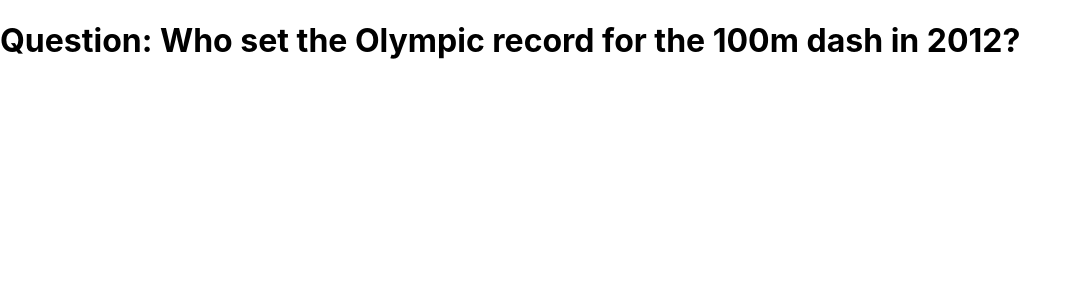
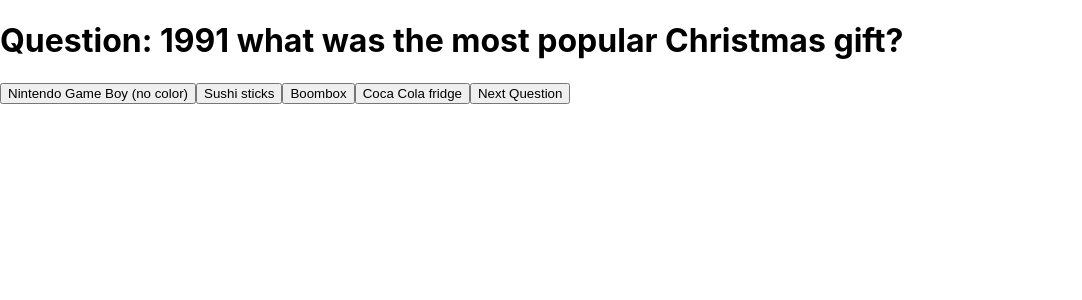
Before and after one commit to Technigo/project-redux-quiz-old, a React (Create React App) app: page / in a window 1280 px wide. Shown: the top 300 px of the page, without its empty margins (0-1082 px from the left). Built offline with nearby package versions, Linux system fonts and the light colour scheme.

Commit message:
render all options, go to next question implemented and summary when quizOver is true

```diff
--- a/src/App.js
+++ b/src/App.js
@@ -1,20 +1,22 @@
-import React from 'react'
-import { Provider } from 'react-redux'
-import { combineReducers, configureStore } from '@reduxjs/toolkit'
-import { quiz } from 'reducers/quiz'
+import React from 'react';
+import { Provider } from 'react-redux';
+import { combineReducers, configureStore } from '@reduxjs/toolkit';
+import { quiz } from 'reducers/quiz';
 
-import { CurrentQuestion } from 'components/CurrentQuestion'
+import { CurrentQuestion } from './components/CurrentQuestion';
+import { Summary } from './components/Summary';
 
 const reducer = combineReducers({
   quiz: quiz.reducer
-})
+});
 
-const store = configureStore({ reducer })
+const store = configureStore({ reducer });
 
 export const App = () => {
   return (
     <Provider store={store}>
       <CurrentQuestion />
+      <Summary />
     </Provider>
-  )
-}
+  );
+};
--- a/src/components/CurrentQuestion.js
+++ b/src/components/CurrentQuestion.js
@@ -1,16 +1,40 @@
-import React from 'react'
-import { useSelector } from 'react-redux'
+import React from 'react';
+import { useSelector, useDispatch } from 'react-redux';
+import { quiz } from 'reducers/quiz';
 
 export const CurrentQuestion = () => {
-  const question = useSelector((state) => state.quiz.questions[state.quiz.currentQuestionIndex])
+  const dispatch = useDispatch();
+  const question = useSelector(
+    (state) => state.quiz.questions[state.quiz.currentQuestionIndex]
+  );
+  const quizOver = useSelector((state) => state.quiz.quizOver);
+
+  // const questions = useSelector((state) => state.quiz.questions);
+  // const answers = useSelector((state) => state.quiz.answers);
 
   if (!question) {
-    return <h1>Oh no! I could not find the current question!</h1>
+    return <h1>Oh no! I could not find the current question!</h1>;
   }
 
   return (
-    <div>
-      <h1>Question: {question.questionText}</h1>
-    </div>
-  )
-}
+    <>
+      {!quizOver && (
+        <div>
+          <h1>Question: {question.questionText}</h1>
+          {question.options.map((option) => (
+            <button type="button">{option}</button>
+          ))}
+          <button
+            type="button"
+            onClick={() => dispatch(quiz.actions.goToNextQuestion())}>
+            Next Question
+          </button>
+          {/* <p>
+     {questions.length - answers.length}/{questions.length}
+   </p>
+   <p>{questions.length - answers.length} questions left</p> */}
+        </div>
+      )}
+    </>
+  );
+};
--- /dev/null
+++ b/src/components/Summary.js
@@ -0,0 +1,16 @@
+import React from 'react';
+import { useSelector } from 'react-redux';
+
+export const Summary = () => {
+  const quizOver = useSelector((state) => state.quiz.quizOver);
+
+  return (
+    <>
+      {quizOver && (
+        <div>
+          <p>Hello!</p>
+        </div>
+      )}
+    </>
+  );
+};
--- a/src/reducers/quiz.js
+++ b/src/reducers/quiz.js
@@ -1,23 +1,61 @@
-import { createSlice } from '@reduxjs/toolkit'
+import { createSlice } from '@reduxjs/toolkit';
 
 // Change these to your own questions!
 const questions = [
-  { id: 1, questionText: 'Who set the Olympic record for the 100m dash in 2012?', options: ['Usain Bolt', 'Justin Gatlin', 'Tyson Gay', 'Asafa Powell'], correctAnswerIndex: 0 },
-  { id: 2, questionText: 'When was Michael Phelps last named male World Swimmer of the Year?', options: ['2012', '2014', '2016', '2018'], correctAnswerIndex: 2 }
-]
+  {
+    id: 1,
+    questionText: '1991 what was the most popular Christmas gift?',
+    options: [
+      'Nintendo Game Boy (no color)',
+      'Sushi sticks',
+      'Boombox',
+      'Coca Cola fridge'
+    ],
+    correctAnswerIndex: 0
+  },
+  {
+    id: 2,
+    questionText:
+      'At what year was the Portable Cassette Player Recorder the Christmas gift of the year?',
+    options: ['1981', '1979', '1975', '1997'],
+    correctAnswerIndex: 2
+  },
+  {
+    id: 3,
+    questionText: 'In 1988 what was the most popular Christmas gift?',
+    options: [
+      'Polly pocket',
+      'Ghostbusters: Proton Pack and Wand',
+      'R2-D2 Toy Box',
+      'Lego airport'
+    ],
+    correctAnswerIndex: 1
+  },
+  {
+    id: 4,
+    questionText: 'Xxxxxxxx?',
+    options: ['1981', '1979', '1975', '1997'],
+    correctAnswerIndex: 2
+  },
+  {
+    id: 5,
+    questionText: 'Yyyyyyy?',
+    options: ['1981', '1979', '1975', '1997'],
+    correctAnswerIndex: 2
+  }
+];
 
 const initialState = {
   questions,
   answers: [],
   currentQuestionIndex: 0,
   quizOver: false
-}
+};
 
 export const quiz = createSlice({
   name: 'quiz',
   initialState,
   reducers: {
-
     /**
      * Use this action when a user selects an answer to the question.
      * The answer will be stored in the `quiz.answers` state with the
@@ -34,15 +72,19 @@ export const quiz = createSlice({
      * and `answerIndex` keys. See the readme for more details.
      */
     submitAnswer: (state, action) => {
-      const { questionId, answerIndex } = action.payload
-      const question = state.questions.find((q) => q.id === questionId)
+      const { questionId, answerIndex } = action.payload;
+      const question = state.questions.find((q) => q.id === questionId);
 
       if (!question) {
-        throw new Error('Could not find question! Check to make sure you are passing the question id correctly.')
+        throw new Error(
+          'Could not find question! Check to make sure you are passing the question id correctly.'
+        );
       }
 
       if (question.options[answerIndex] === undefined) {
-        throw new Error(`You passed answerIndex ${answerIndex}, but it is not in the possible answers array!`)
+        throw new Error(
+          `You passed answerIndex ${answerIndex}, but it is not in the possible answers array!`
+        );
       }
 
       state.answers.push({
@@ -51,7 +93,7 @@ export const quiz = createSlice({
         question,
         answer: question.options[answerIndex],
         isCorrect: question.correctAnswerIndex === answerIndex
-      })
+      });
     },
 
     /**
@@ -63,9 +105,9 @@ export const quiz = createSlice({
      */
     goToNextQuestion: (state) => {
       if (state.currentQuestionIndex + 1 === state.questions.length) {
-        state.quizOver = true
+        state.quizOver = true;
       } else {
-        state.currentQuestionIndex += 1
+        state.currentQuestionIndex += 1;
       }
     },
 
@@ -77,8 +119,7 @@ export const quiz = createSlice({
      * This action does not require a payload.
      */
     restart: () => {
-      return initialState
+      return initialState;
     }
-
   }
-})
+});
```
